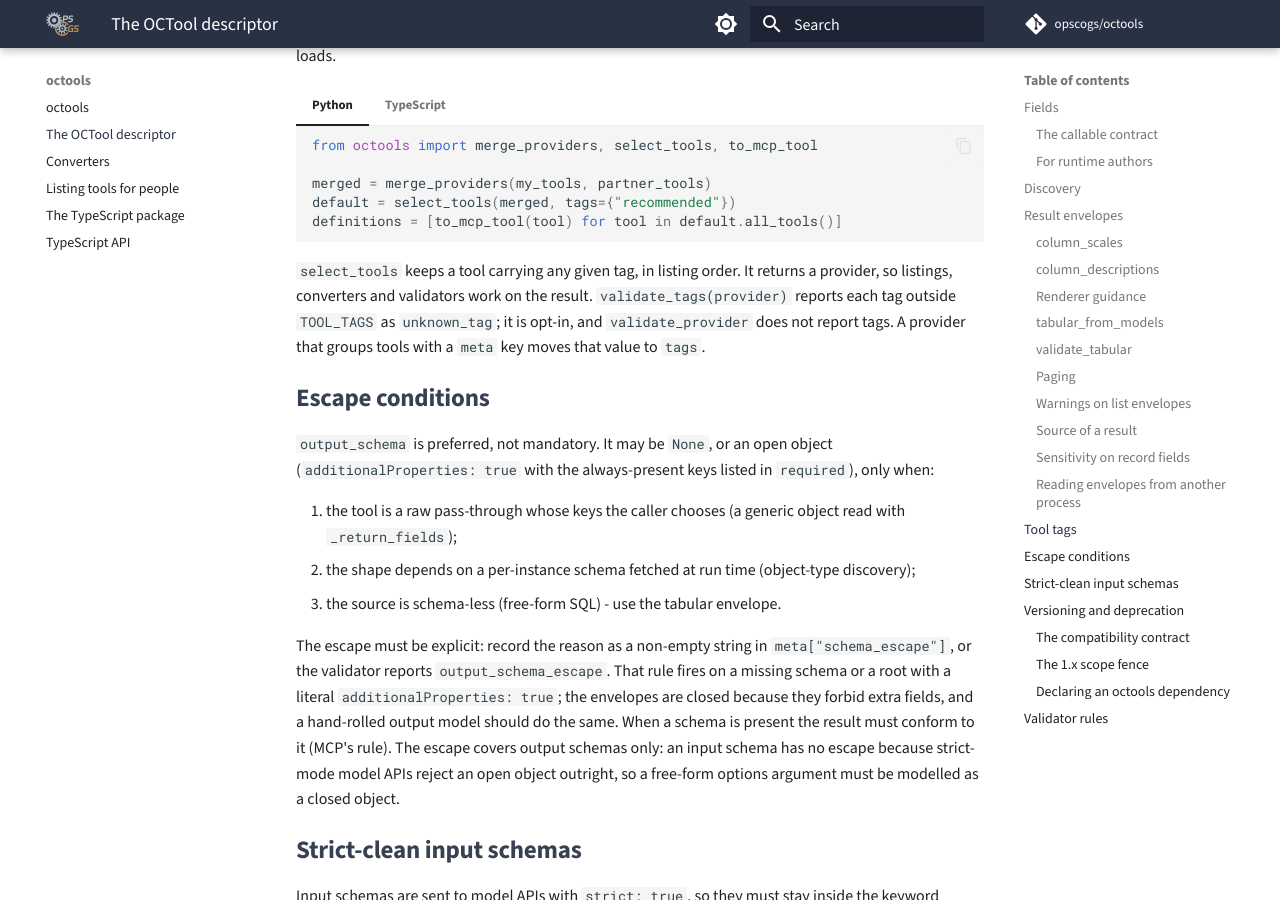
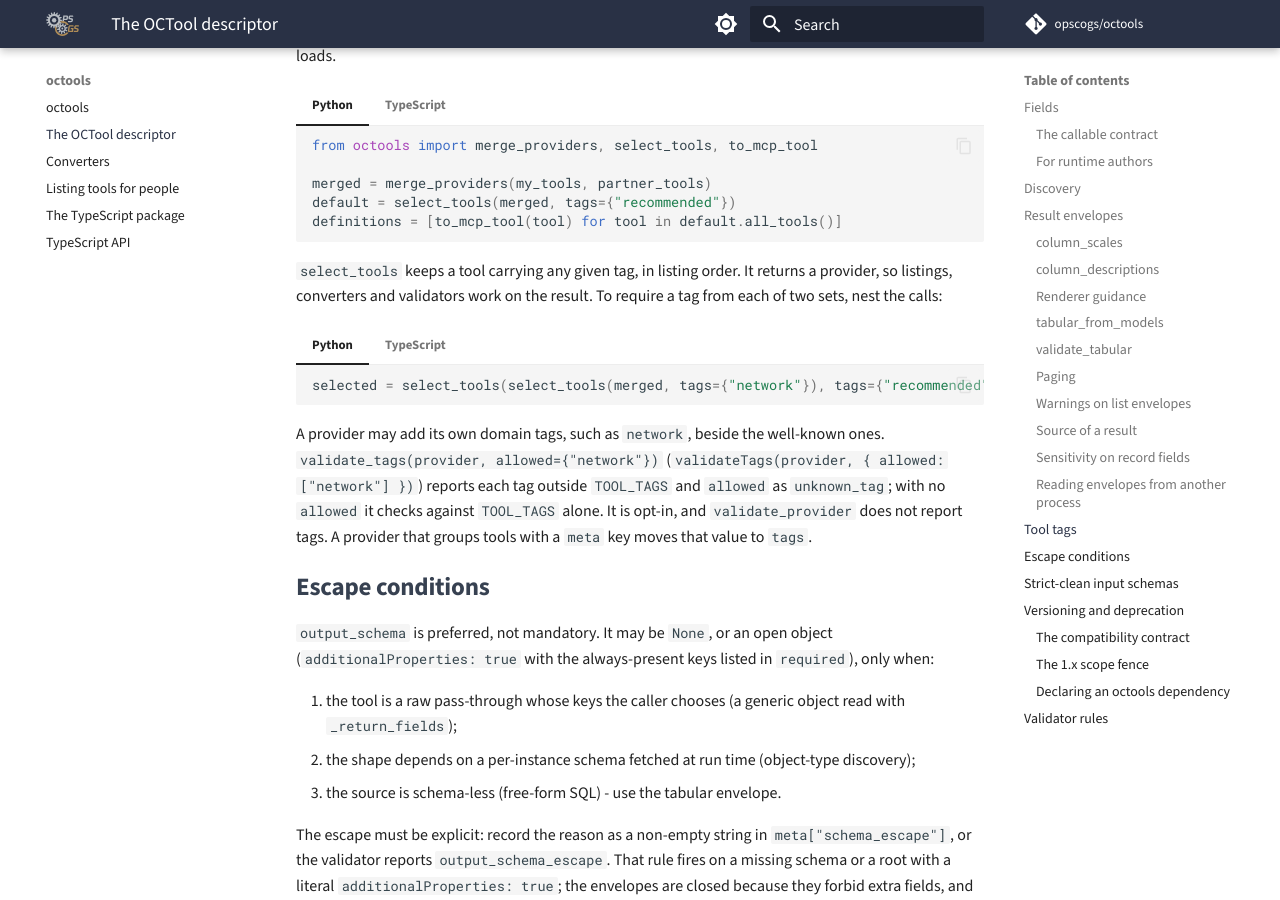
Before and after one commit to opscogs/octools, an MkDocs documentation site: the page built from docs/site/octools_descriptor.md, in a window 1280 px wide and 900 px high, scrolled down 14516 px. Built offline with MkDocs 1.6.1 and Material for MkDocs 9.7.7, drawn with Linux system fonts in a browser that asks for light colours; comment, search, counter and statistics services are not loaded.

Commit message:
OCI-679: let validate_tags accept domain tags, record tag selection
validate_tags takes allowed beside TOOL_TAGS. OCTL-0009 records nested
select_tools and that octools defines no toolset type.

Co-Authored-By: Claude Opus 5.5 <noreply@anthropic.com>
Signed-off-by: Christopher Dean <16200621+cdean29@users.noreply.github.com>

````diff
--- a/docs/site/octools_descriptor.md
+++ b/docs/site/octools_descriptor.md
@@ -773,8 +773,27 @@ what it loads.
 
 `select_tools` keeps a tool carrying any given tag, in listing order. It
 returns a provider, so listings, converters and validators work on the result.
-`validate_tags(provider)` reports each tag outside `TOOL_TAGS` as
-`unknown_tag`; it is opt-in, and `validate_provider` does not report tags. A
+To require a tag from each of two sets, nest the calls:
+
+=== "Python"
+
+    ```python
+    selected = select_tools(select_tools(merged, tags={"network"}), tags={"recommended"})
+    ```
+
+=== "TypeScript"
+
+    ```ts
+    const selected = selectTools(selectTools(merged, { tags: ["network"] }), {
+      tags: ["recommended"],
+    });
+    ```
+
+A provider may add its own domain tags, such as `network`, beside the
+well-known ones. `validate_tags(provider, allowed={"network"})`
+(`validateTags(provider, { allowed: ["network"] })`) reports each tag outside
+`TOOL_TAGS` and `allowed` as `unknown_tag`; with no `allowed` it checks against
+`TOOL_TAGS` alone. It is opt-in, and `validate_provider` does not report tags. A
 provider that groups tools with a `meta` key moves that value to `tags`.
 
 ## Escape conditions
````
Also changed, not shown: CHANGELOG.md (+1 -1 lines), docs/decisions/OCTL-0005-column-kinds-ip-block-big-integer.md (+1 -1 lines), docs/decisions/OCTL-0009-tool-tags.md (+19 -1 lines), docs/decisions/decision-log.md (+38 -39 lines), spec/README.md (+1 -1 lines), 9 other files.
